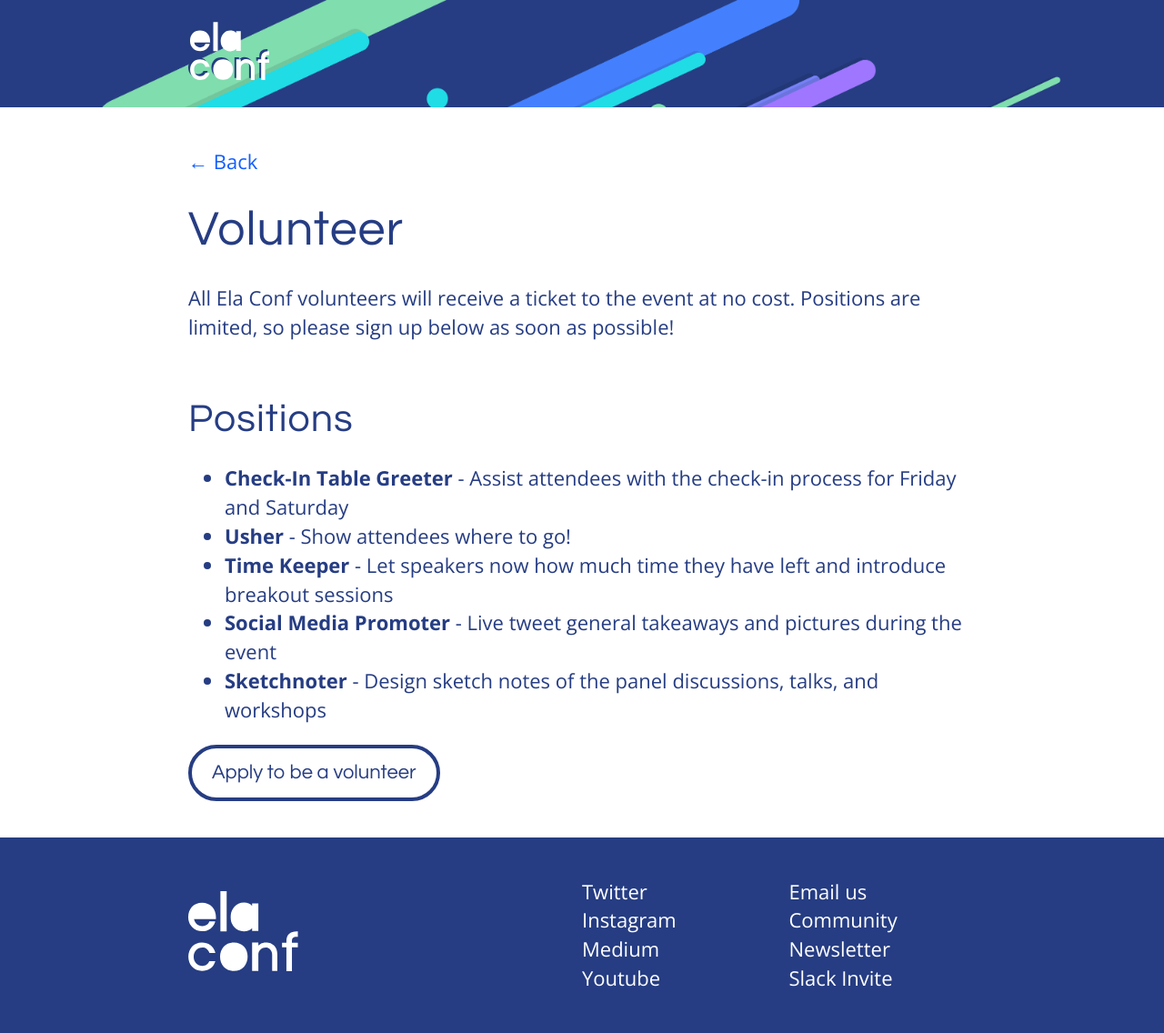
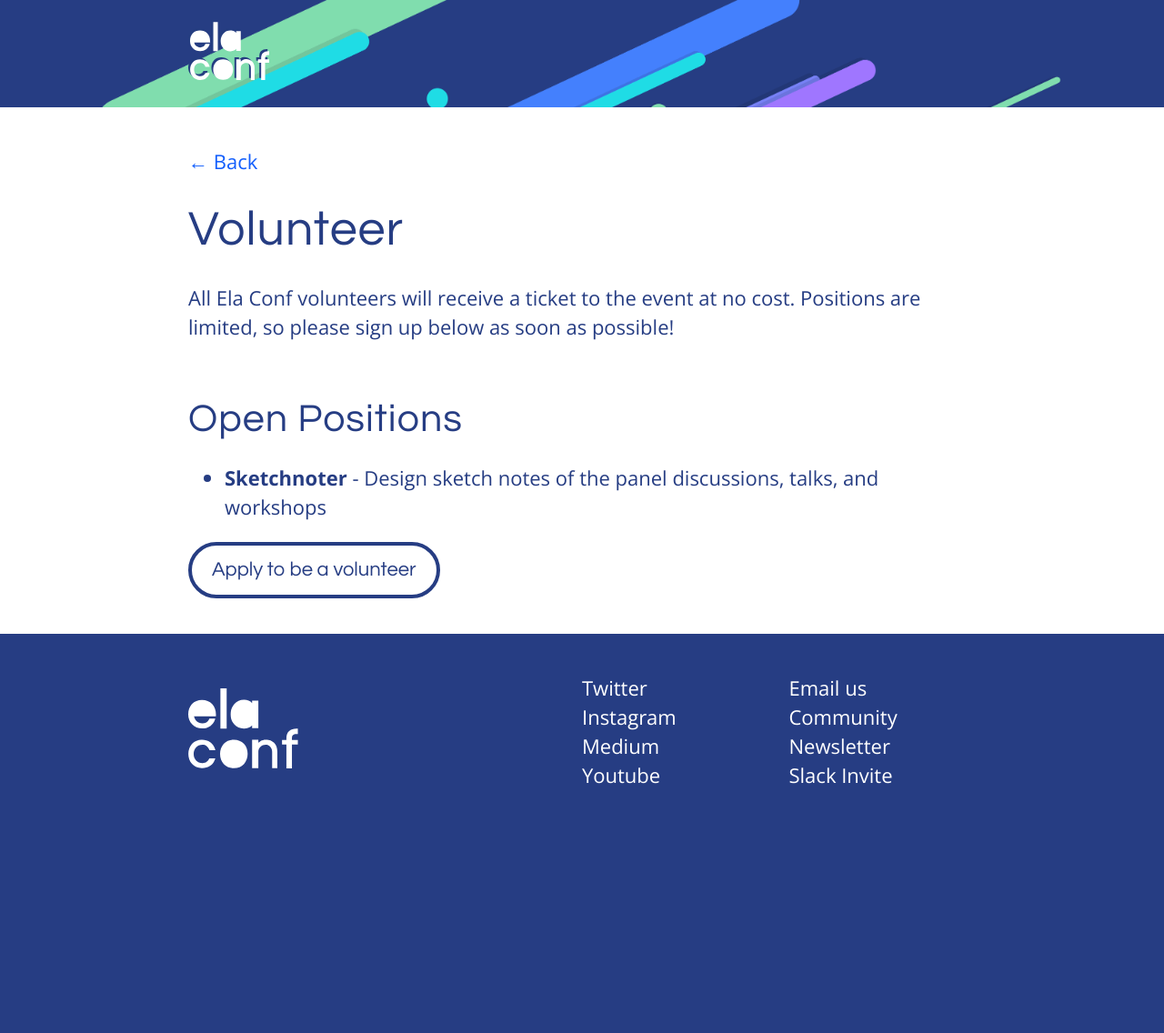
Before and after one commit to elaconf/elaconf.github.io, a Jekyll site: the page built from volunteer/index.md, in a window 1280 px wide. Shown: the whole page at 91% size. Built offline with Jekyll 4.4.1, drawn with Linux system fonts in a browser that asks for light colours; after the commit the page ends 913 px from its top, so only the background shows below that.

Commit message:
Update index.md

```diff
--- a/volunteer/index.md
+++ b/volunteer/index.md
@@ -6,12 +6,8 @@ description: Volunteer at Ela Conf to receive a ticket to the event and help our
 
 All Ela Conf volunteers will receive a ticket to the event at no cost. Positions are limited, so please sign up below as soon as possible!
 
-## Positions
+## Open Positions
 
-* **Check-In Table Greeter** - Assist attendees with the check-in process for Friday and Saturday
-* **Usher** - Show attendees where to go!
-* **Time Keeper** -  Let speakers now how much time they have left and introduce breakout sessions
-* **Social Media Promoter** - Live tweet general takeaways and pictures during the event
 * **Sketchnoter** - Design sketch notes of the panel discussions, talks, and workshops
 
 <a href="https://goo.gl/forms/pyZRa0eabDoIhzJi1" class="button">Apply to be a volunteer</a>
```
